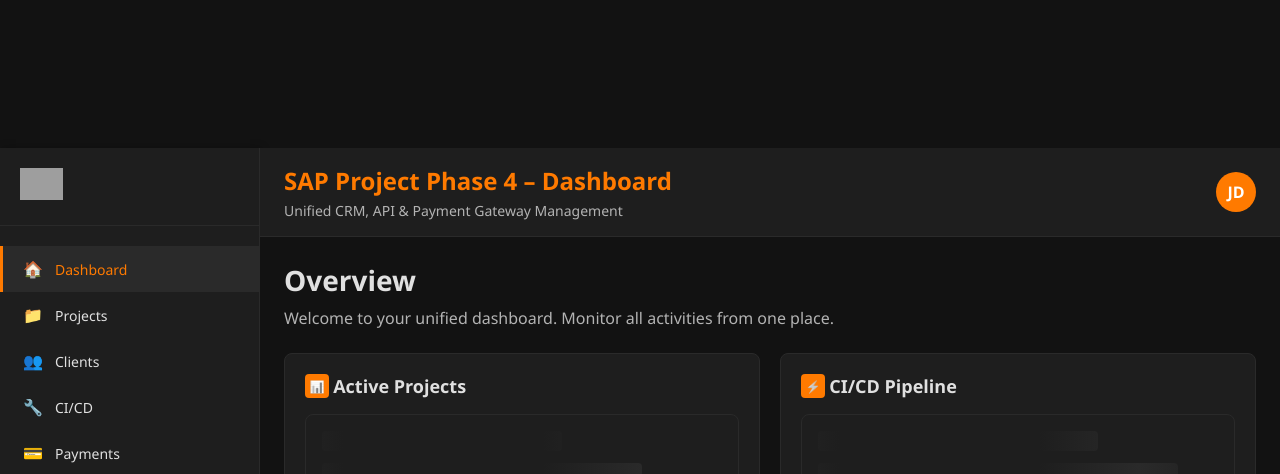
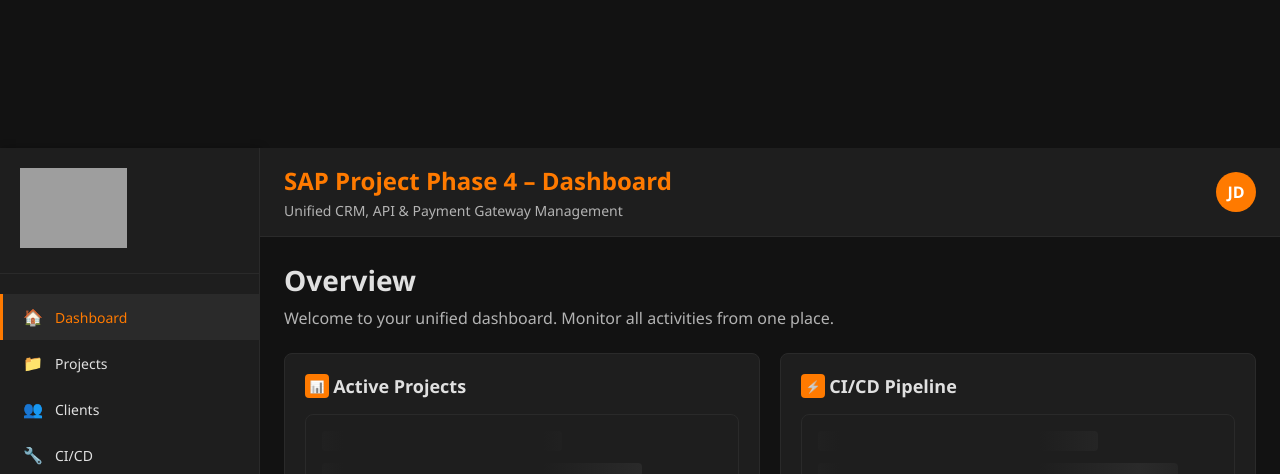
Before and after one commit to vitrixLab/SAP-Project-Phase-4-abap-partner-reference-application, a website: page fiori-apps/visitors/webapp/index.html in a window 1280 px wide. Shown: the part 652-1126 px from the top of the page. Drawn offline with Linux system fonts and the light colour scheme; grey boxes are pictures that could not be loaded.

Commit message:
Update index.html

```diff
--- a/fiori-apps/visitors/webapp/index.html
+++ b/fiori-apps/visitors/webapp/index.html
@@ -109,7 +109,7 @@
     }
 
     .nav-logo {
-      height: 32px;
+      height: 80px;
       width: auto;
     }
 
```
